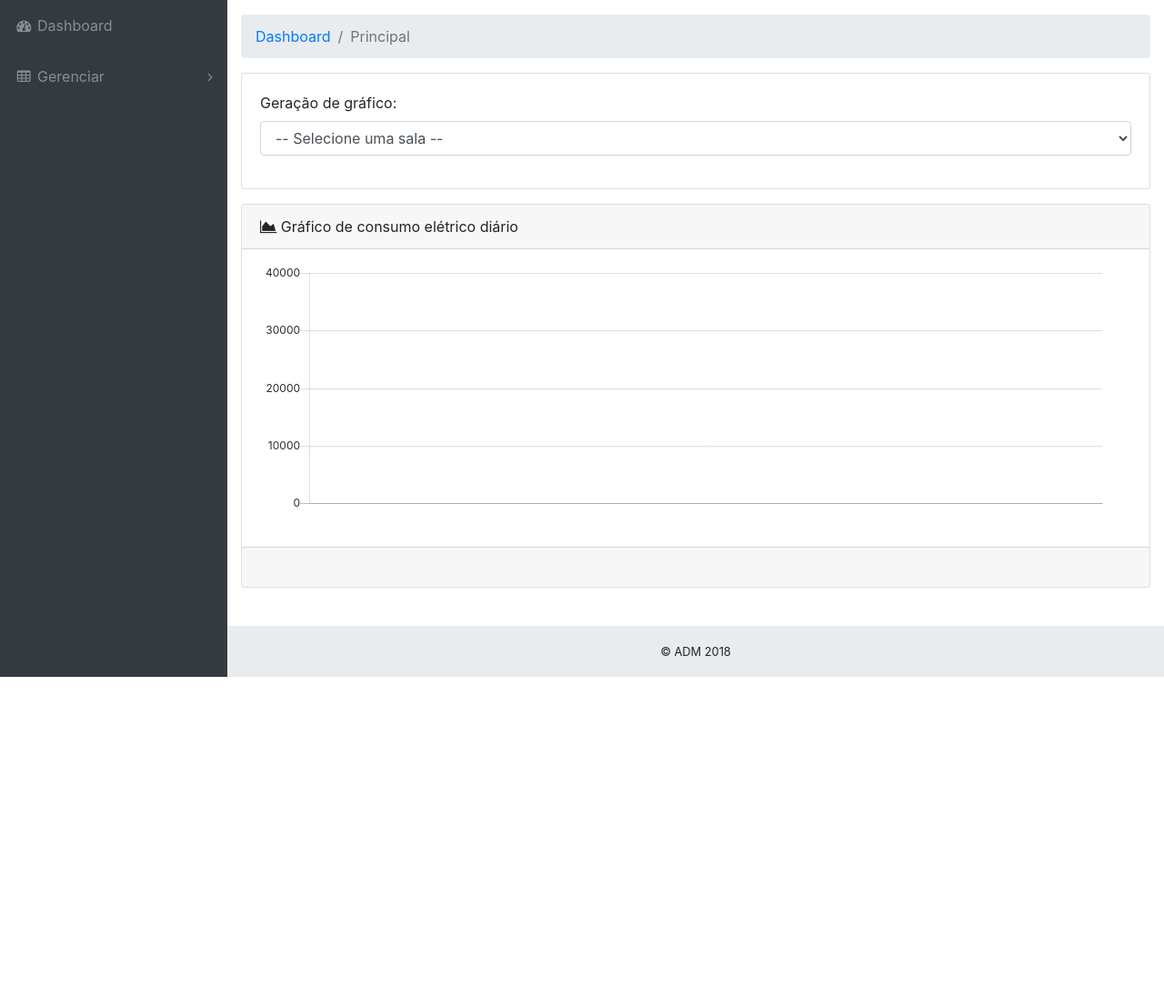
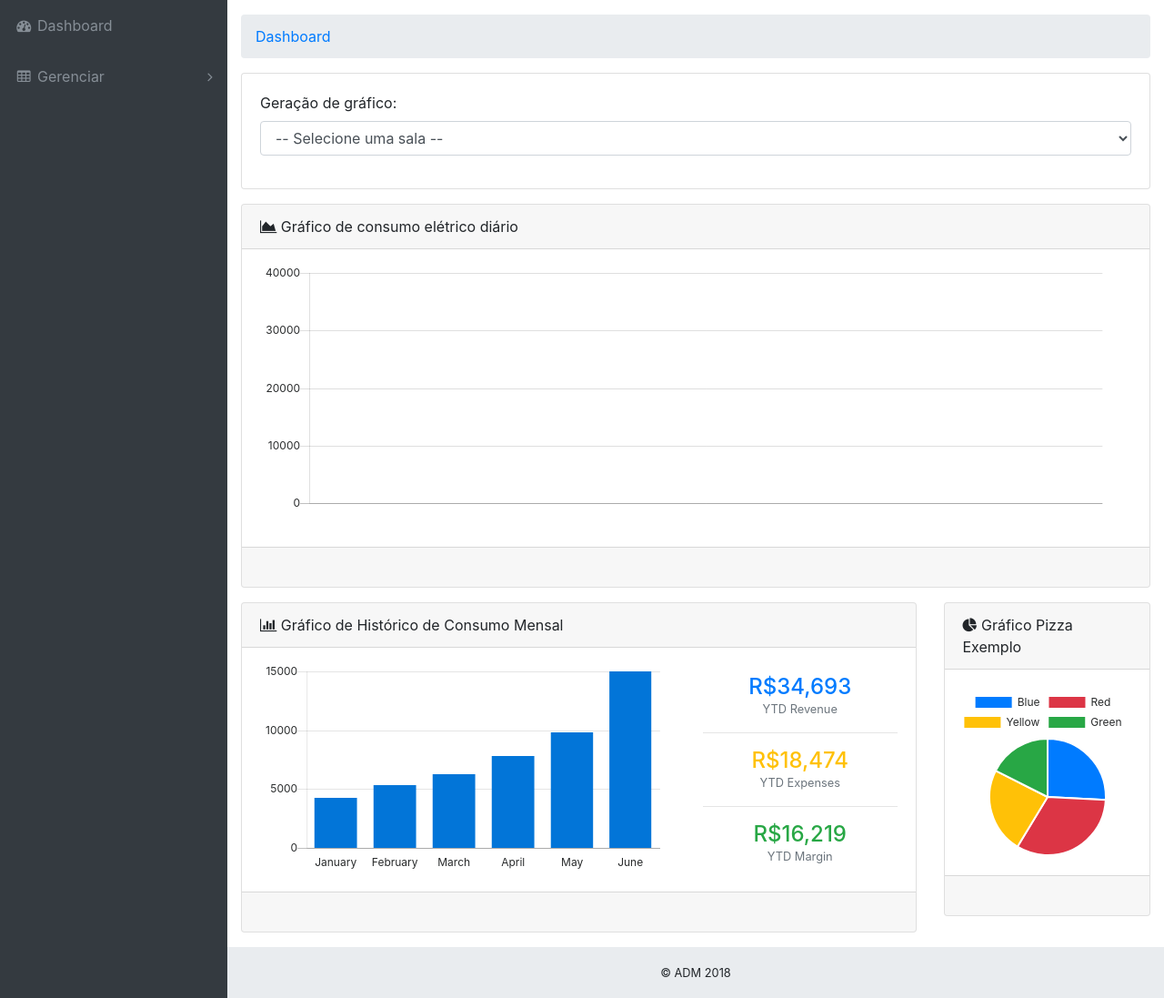
Before and after one commit to marcmatias/projetoaps, a Django app: page /chart/ in a window 1280 px wide. Shown: the part 56-1153 px from the top of the page at 91% size. Before the commit the page ends 800 px from the top, so only its background shows below. Run offline with Django 3.2, Linux system fonts and the light colour scheme; the visitor is signed in with stand-in values (Sample User, id 1); data that the repository does not hold is empty; some libraries are stand-ins or nearby versions.

Commit message:
comeco de desenvolvimento de grafico historico de consumo mensal

```diff
--- a/sistema/templates/sistema/chart.html
+++ b/sistema/templates/sistema/chart.html
@@ -7,9 +7,8 @@
 	<!-- Breadcrumbs-->
 	<ol class="breadcrumb">
 		<li class="breadcrumb-item">
-			<a href="#">Dashboard</a>
+			<a href="{% url 'sistema:chart' %}">Dashboard</a>
 		</li>
-		<li class="breadcrumb-item active">Principal</li>
 	</ol>
 
 	<div class="card mb-3">
@@ -50,9 +49,9 @@
 		<div class="col-lg-9">
 			<!-- Example Bar Chart Card-->
 
-			<!-- <div class="card mb-3">
+			<div class="card mb-3">
 				<div class="card-header">
-					<i class="fa fa-bar-chart"></i> Bar Chart Example</div>
+					<i class="fa fa-bar-chart"></i> Gráfico de Histórico de Consumo Mensal</div>
 				<div class="card-body">
 					<div class="row">
 						<div class="col-sm-8 my-auto">
@@ -72,20 +71,20 @@
 				</div>
 				<div class="card-footer small text-muted">&nbsp;</div>
 			</div>
-		</div> -->
+		</div>
 
 		<!-- Example Pie Chart Card-->
 
-		<!-- <div class="col-lg-3">
+		<div class="col-lg-3">
 			<div class="card ">
 				<div class="card-header">
-					<i class="fa fa-pie-chart"></i> Pie Chart Example</div>
+					<i class="fa fa-pie-chart"></i> Gráfico Pizza Exemplo</div>
 					<div class="card-body">
 						<canvas id="myPieChart" width="100%" height="100">&nbsp;</canvas>
 					</div>
-					<div class="card-footer small text-muted"></div>
+					<div class="card-footer small text-muted">&nbsp;</div>
 				</div>
-		</div> -->
+		</div>
 	</div>
 </div>
 
--- a/sistema/views.py
+++ b/sistema/views.py
@@ -5,7 +5,8 @@ from django.views.generic.edit import CreateView, UpdateView, DeleteView
 from .models import *
 from .forms import *
 from django import forms
-
+import datetime
+from datetime import date, datetime, timedelta
 
 
 
@@ -26,7 +27,25 @@ class ChartListView(generic.TemplateView):
 		context['salas'] = Sala.objects.all()
 		context['select_sala'] = request.POST['select_sala']
 		context['sala'] = Sala.objects.get(slug=context['select_sala'])
+		# Gráfico de Consumo diário
 		context['consumo'] = Consumo.objects.filter(sala=context['sala']).order_by('data')
+		# Gráfico de histórico de consumo mensal
+		one_month_before = (datetime.utcnow().replace(day=1) - timedelta(days=1)).replace(day=1)
+		two_month_before = (one_month_before - timedelta(days=1)).replace(day=1)
+		three_month_before = (two_month_before - timedelta(days=1)).replace(day=1)
+		four_month_before = (three_month_before - timedelta(days=1)).replace(day=1)
+		five_month_before = (four_month_before - timedelta(days=1)).replace(day=1)
+		six_month_before = (five_month_before - timedelta(days=1)).replace(day=1)
+		context['consumo_one_month_before'] = Consumo.objects.filter(sala=context['sala'], data__month=one_month_before.strftime("%m"))
+		context['consumo_two_month_before'] = Consumo.objects.filter(sala=context['sala'], data__month=two_month_before.strftime("%m"))
+		context['consumo_three_month_before'] = Consumo.objects.filter(sala=context['sala'], data__month=three_month_before.strftime("%m"))
+		context['consumo_four_month_before'] = Consumo.objects.filter(sala=context['sala'], data__month=four_month_before.strftime("%m"))
+		context['consumo_five_month_before'] = Consumo.objects.filter(sala=context['sala'], data__month=five_month_before.strftime("%m"))
+		context['consumo_six_month_before'] = Consumo.objects.filter(sala=context['sala'], data__month=six_month_before.strftime("%m"))
+		consumo_month = 0
+		for consumo in context['consumo_one_month_before']:
+			consumo_month += consumo.kwh
+		# print(context['consumo_one_month_before'])
 		return render(request, self.template_name, context)
 
 # CRUD Estabelecimento
```
